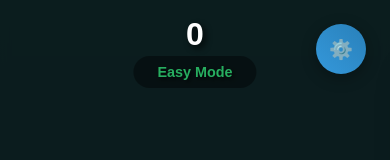
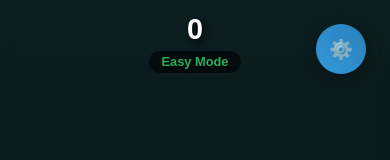
Before and after one commit to djacobfi/flappy-bird-game, a plain HTML site: page index.html in a window 390 px wide. Shown: the top 160 px of the page. Drawn offline with Linux system fonts and the light colour scheme.

Commit message:
Fix overlapping score and difficulty display positioning

```diff
--- a/styles.css
+++ b/styles.css
@@ -146,27 +146,29 @@ html, body {
 
 .score-display {
     position: absolute;
-    top: 2rem;
+    top: 1.5rem;
     left: 50%;
     transform: translateX(-50%);
-    font-size: 3.5rem;
+    font-size: 3rem;
     font-weight: bold;
     color: white;
     text-shadow: 3px 3px 6px rgba(0, 0, 0, 0.8);
+    z-index: 20;
 }
 
 .difficulty-display {
     position: absolute;
-    top: 6rem;
+    top: 5.5rem;
     left: 50%;
     transform: translateX(-50%);
-    font-size: 1.1rem;
+    font-size: 1rem;
     font-weight: bold;
     color: #27ae60;
     text-shadow: 2px 2px 4px rgba(0, 0, 0, 0.8);
-    background: rgba(0, 0, 0, 0.4);
-    padding: 0.5rem 1.5rem;
-    border-radius: 20px;
+    background: rgba(0, 0, 0, 0.6);
+    padding: 0.4rem 1.2rem;
+    border-radius: 15px;
+    z-index: 20;
 }
 
 .score-number {
@@ -360,13 +362,14 @@ input[type="file"] {
     }
 
     .score-display {
-        font-size: 2.5rem;
-        top: 1.5rem;
+        font-size: 2.2rem;
+        top: 1rem;
     }
 
     .difficulty-display {
-        top: 4.5rem;
-        font-size: 1rem;
+        top: 4rem;
+        font-size: 0.9rem;
+        padding: 0.3rem 1rem;
     }
 
     .settings-btn {
@@ -405,13 +408,14 @@ input[type="file"] {
     }
 
     .score-display {
-        font-size: 2rem;
-        top: 1rem;
+        font-size: 1.8rem;
+        top: 0.8rem;
     }
 
     .difficulty-display {
-        top: 3.5rem;
-        font-size: 0.9rem;
+        top: 3.2rem;
+        font-size: 0.8rem;
+        padding: 0.2rem 0.8rem;
     }
 
     .settings-panel {
```
